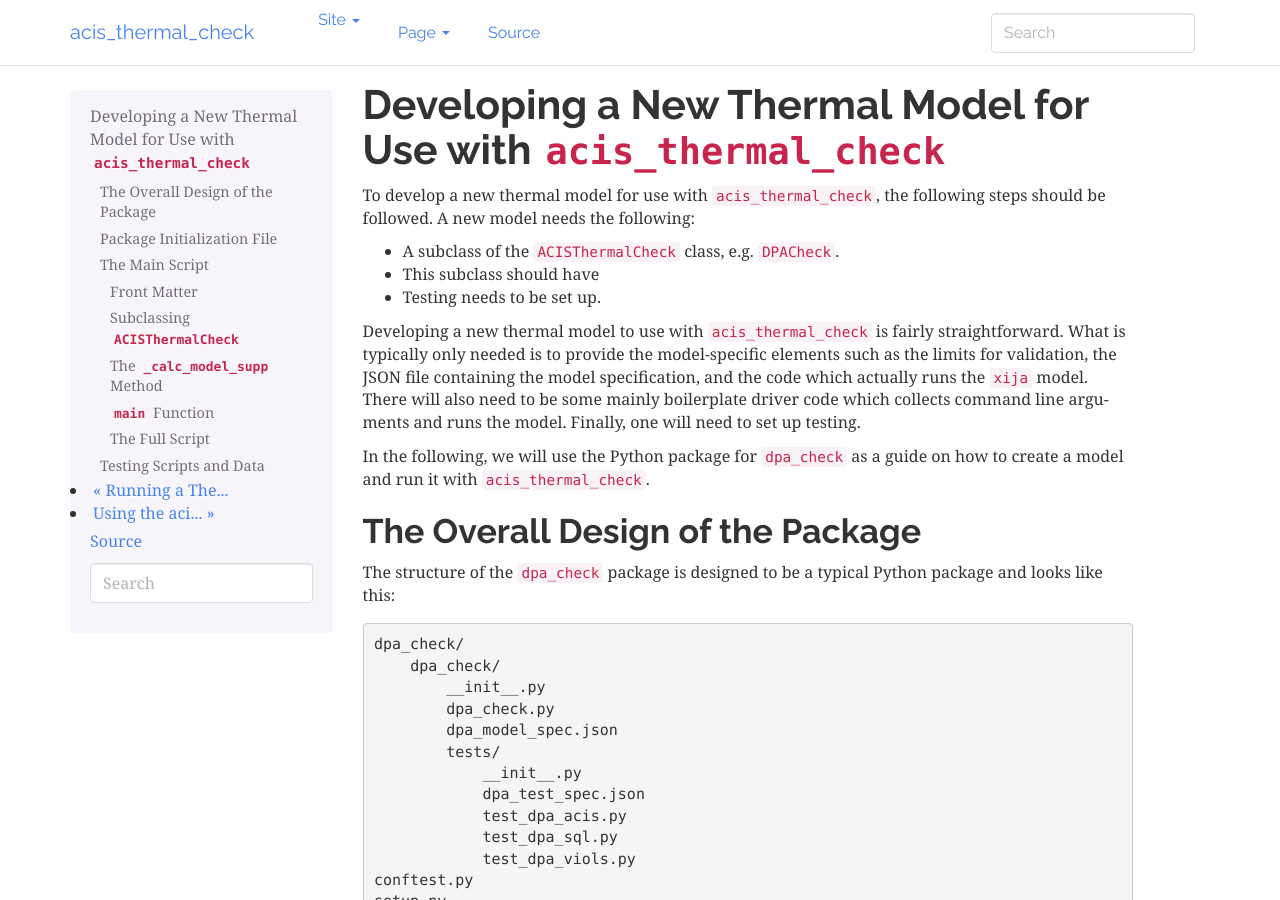
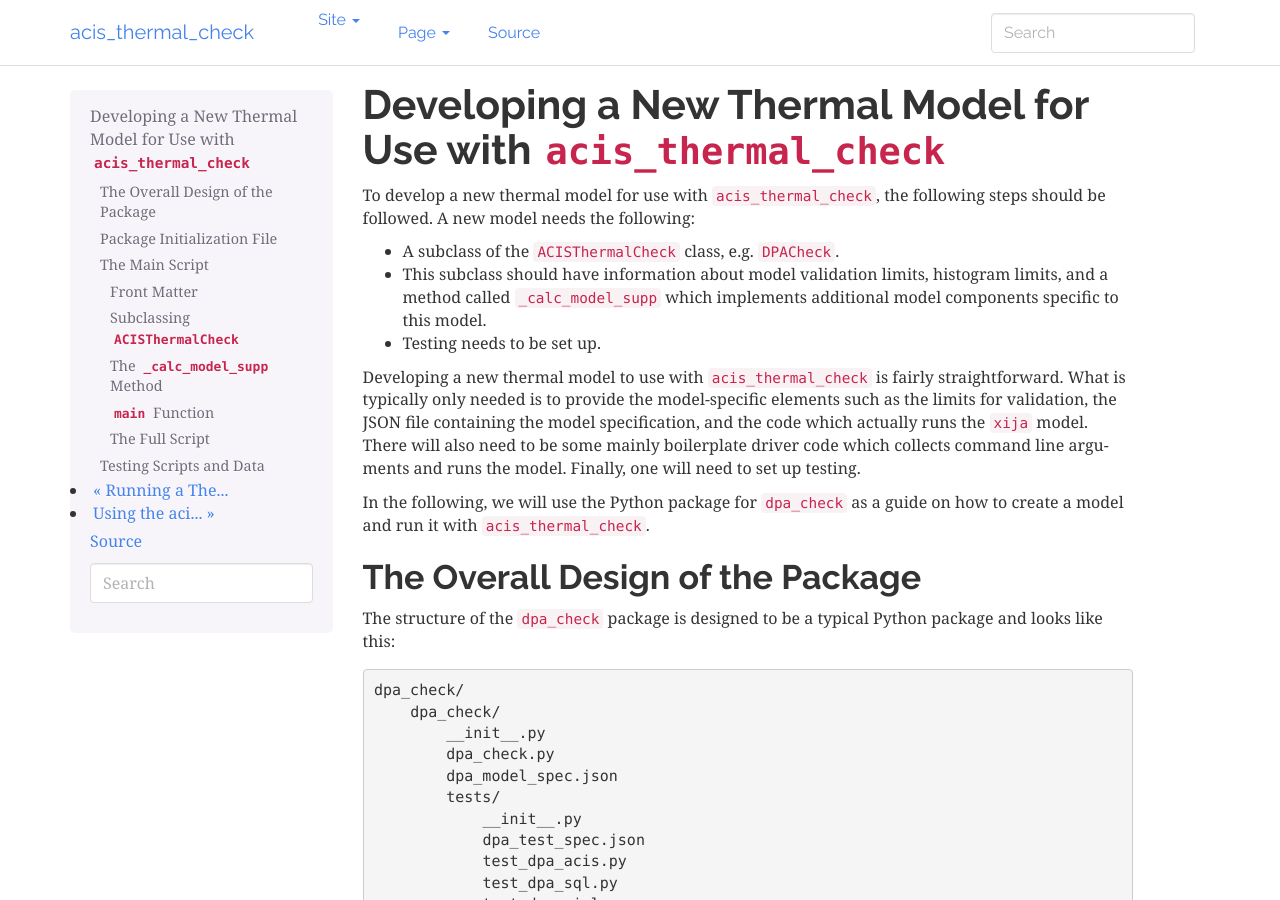
Before and after one commit to sot/acis_thermal_check, a Sphinx documentation site: the page built from doc/source/developing_models.rst, in a window 1280 px wide and 900 px high. Built offline with Sphinx 7.4.7, drawn with Linux system fonts in a browser that asks for light colours; the version number could not be read and is left out.

Commit message:
Finish this bullet

```diff
--- a/doc/source/developing_models.rst
+++ b/doc/source/developing_models.rst
@@ -7,7 +7,9 @@ To develop a new thermal model for use with ``acis_thermal_check``, the
 following steps should be followed. A new model needs the following:
 
 * A subclass of the ``ACISThermalCheck`` class, e.g. ``DPACheck``.
-* This subclass should have
+* This subclass should have information about model validation limits,
+  histogram limits, and a method called ``_calc_model_supp`` which implements
+  additional model components specific to this model.
 * Testing needs to be set up.
 
 Developing a new thermal model to use with ``acis_thermal_check`` is fairly
```
